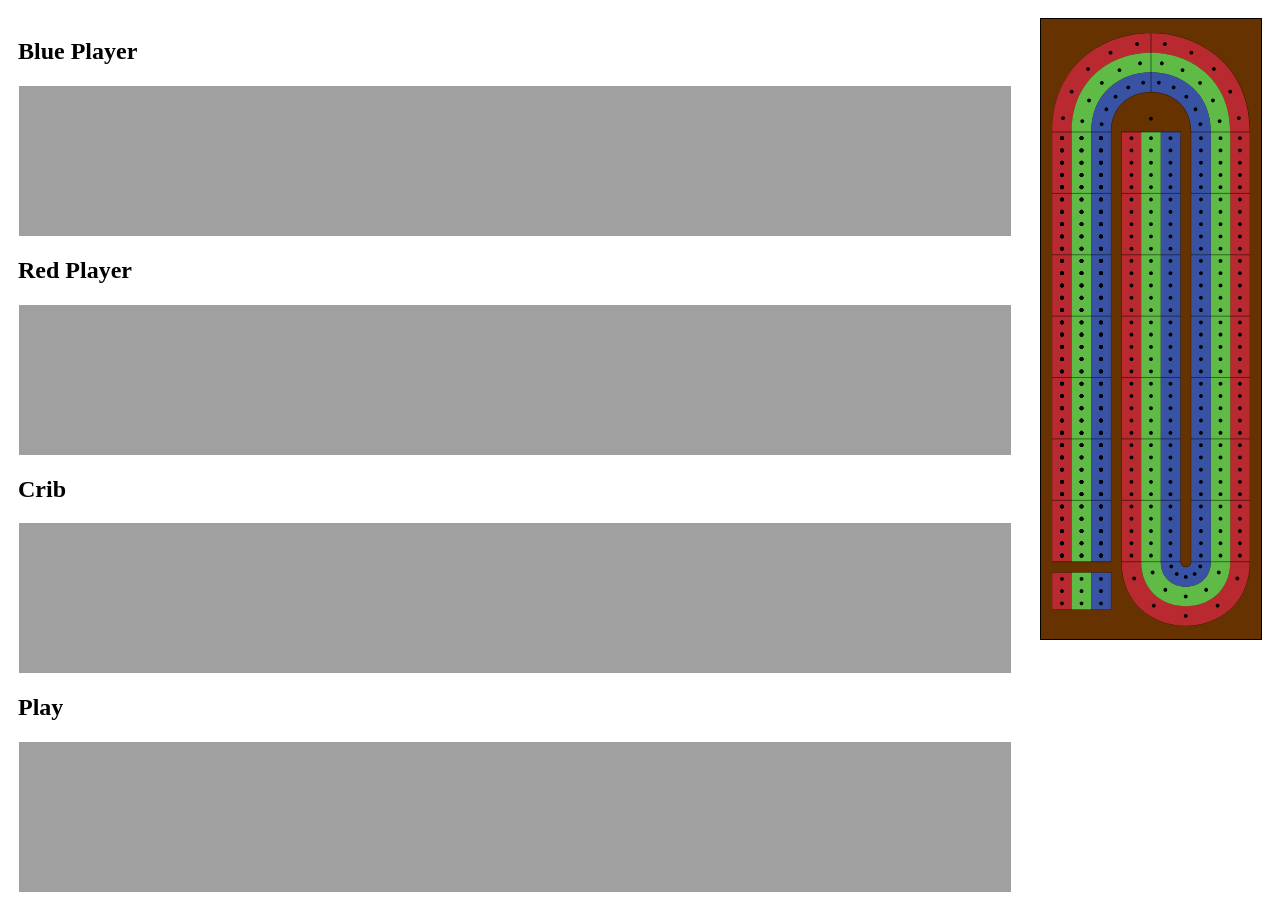
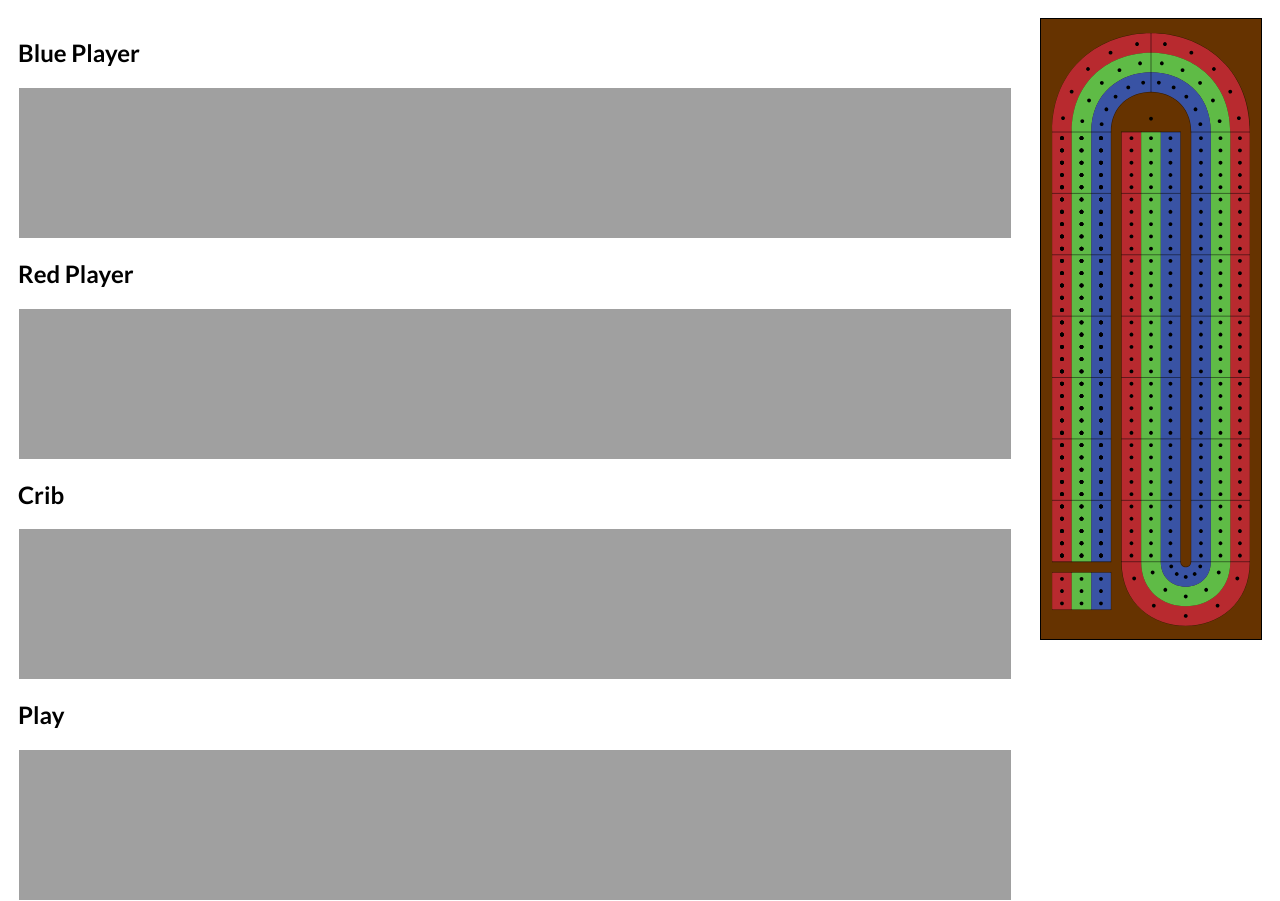
Before and after one commit to slabgorb/cribbage, a website: page index.html in a window 1280 px wide. Drawn offline with nearby package versions, Linux system fonts and the light colour scheme; files that its build step writes are made by us from their sources.

Commit message:
Lato font

```diff
--- a/index.html
+++ b/index.html
@@ -2,7 +2,8 @@
   <head>
     <script src="./bundle.js"></script>
     <link rel="stylesheet" type="text/css" href="./stylesheets/main.css">
-  </head>
+    <link href='https://fonts.googleapis.com/css?family=Lato:400,700,300' rel='stylesheet' type='text/css'>
+</head>
   <body>
     <div id="app">
       <div id="table">
--- a/sass/main.scss
+++ b/sass/main.scss
@@ -2,7 +2,7 @@ $color_card_set_background: #A0A0A0;
 $color_board_background: #663300;
 
 body {
-
+  font-family: Lato;
   #app {
     width: 100%;
     height: 100%;
```
